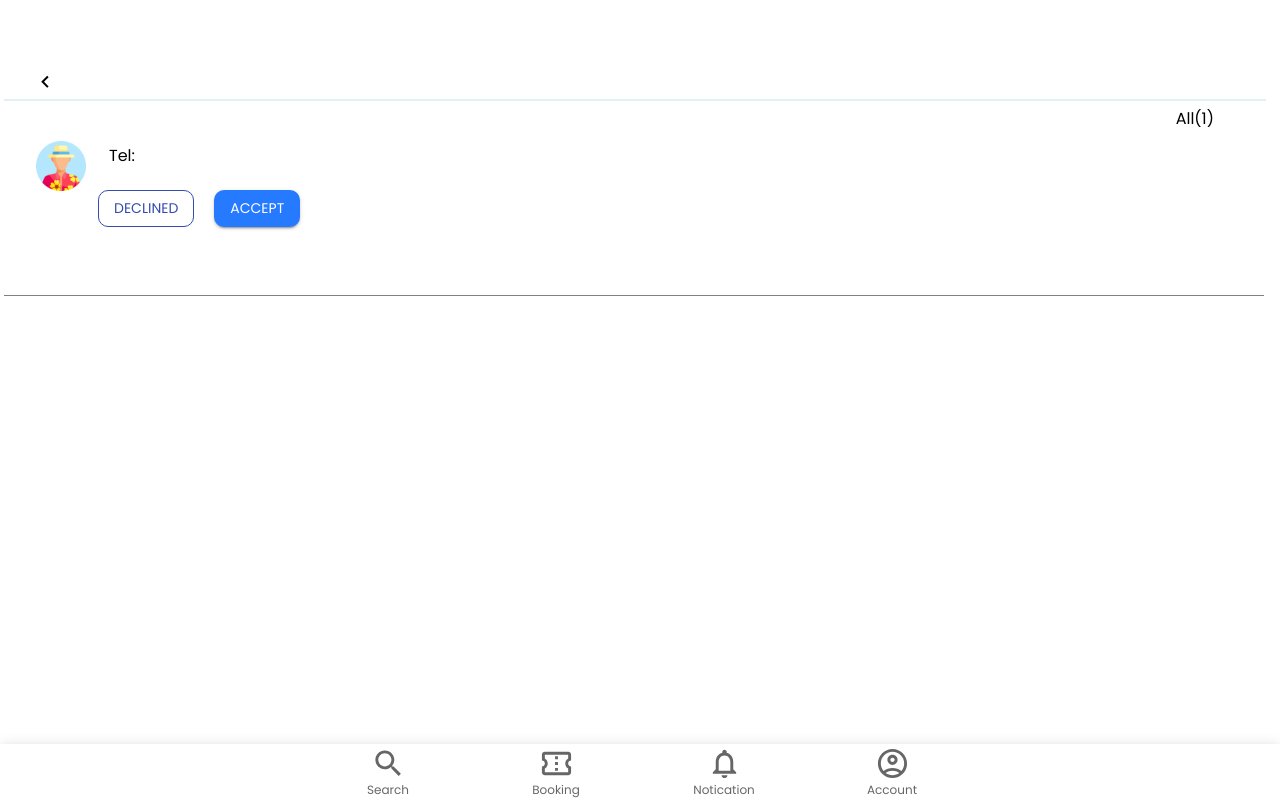
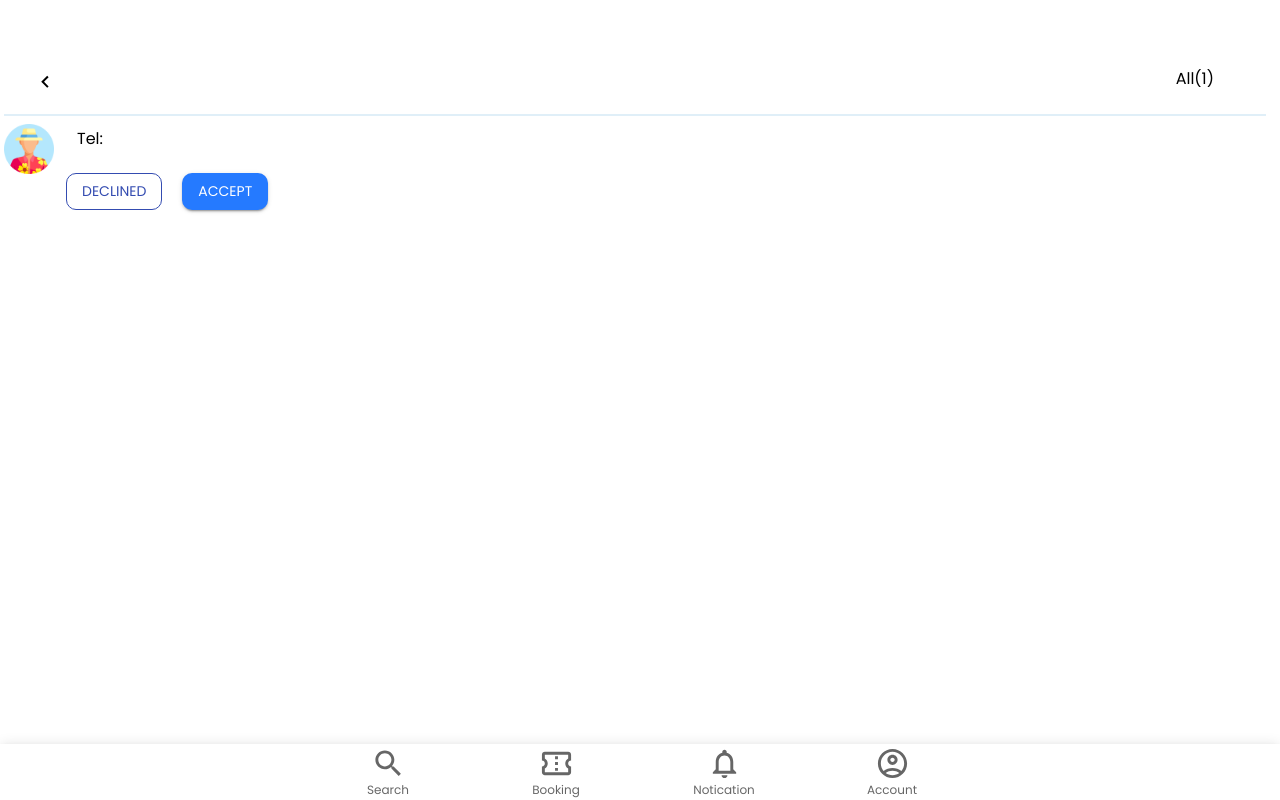
Before and after one commit to 2110336-2565-2/sec1_Group7_Tourister, a Next.js app in the folder frontend/: page /request/userPending/1 in a window 1280 px wide. Built offline with nearby package versions, Linux system fonts and the light colour scheme; no server answers; sample sign-in values are in the browser's storage.

Commit message:
add style to userPending page

```diff
--- a/frontend/components/program/UserPendingCardForGuide.tsx
+++ b/frontend/components/program/UserPendingCardForGuide.tsx
@@ -34,12 +34,8 @@ export const UserPendingCardForGuide: FC<IProgramInterface> = ({
       <div
         key={user._id}
         style={{
-          height: "150px",
-          // margin: "0",
-          // paddingTop: "20px",
-          // paddingBottom: "20px",
-          borderBottom: `1px solid grey`,
-          padding: "2em 1em 0.25em 2em ",
+          borderBottom: `2px solid ${COLOR.paleblue}`,
+          padding: "1em 1em 0.25em 0.25em ",
         }}
       >
         <div>
@@ -84,18 +80,11 @@ export const UserPendingCardForGuide: FC<IProgramInterface> = ({
                     Tel: {user.phoneNumber}
                   </td>
                 </tr>
-                {/* <div>Request</div> */}
                 <div>{user.request}</div>
                 <Button
                   type="button"
                   variant="outlined"
                   onClick={() => statusChange(user.bookingId, "declined")}
-                  style={{
-                    // alignSelf: "center",
-                    transform: "translateX(-10px)",
-                    borderRadius: "10px", borderColor: COLOR.background,
-                    margin: "4px 10px", color: COLOR.background,
-                  }}
                 >
                   DECLINED
                 </Button>
@@ -103,11 +92,6 @@ export const UserPendingCardForGuide: FC<IProgramInterface> = ({
                   type="button"
                   variant="contained"
                   onClick={() => statusChange(user.bookingId, "accepted")}
-                  style={{
-                    // alignSelf: "center",
-                    transform: "translateX(-10px)",
-                    borderRadius: "10px", margin: "4px 10px"
-                  }}
                 >
                   ACCEPT
                 </Button>
--- a/frontend/components/request/programPending/programPending.tsx
+++ b/frontend/components/request/programPending/programPending.tsx
@@ -140,7 +140,7 @@ export default function programPending() {
     month: "short",
     day: "numeric",
   });
-  if (programs.length === 0) {
+  if (programs.length <= 0) {
     return (
       <>
         <Stack alignItems="center">
--- a/frontend/components/request/userPending/userPending.tsx
+++ b/frontend/components/request/userPending/userPending.tsx
@@ -1,14 +1,16 @@
 "use client";
 
-import { useEffect } from "react";
+import { Fragment, useEffect } from "react";
 import { useState } from "react";
-import { Button } from "@mui/material";
+import { Button, CircularProgress, Stack } from "@mui/material";
 import { useRouter } from "next/router";
 import {
   acceptBookingById,
   declineBookingById,
   getAllBookings,
 } from "@/services/bookingService";
+import Image from "next/image";
+import DriveFileRenameOutlineIcon from "@mui/icons-material/DriveFileRenameOutline";
 import { UserCardInterface } from "@/interfaces/UserCardInterface";
 import { getUserById } from "@/services/userService";
 import Link from "next/link";
@@ -16,7 +18,8 @@ import { getProgramById, updateProgramById } from "@/services/programService";
 import { UserInterface } from "@/interfaces/UserInterface";
 import { COLOR } from "@/theme/globalTheme";
 import { UserPendingCardForGuide } from "@/components/program/UserPendingCardForGuide";
-import ChevronLeftIcon from '@mui/icons-material/ChevronLeft';
+import ChevronLeftIcon from "@mui/icons-material/ChevronLeft";
+import tourist from "../../../images/tourist.png";
 
 var programName = "";
 export default function userPending() {
@@ -34,7 +37,7 @@ export default function userPending() {
   const router = useRouter();
   const { programId } = router.query;
   // console.log(programId);
-
+  var isDraft = false;
   async function fetchData() {
     var userArr: any = [];
     var requestArr: any = [];
@@ -91,15 +94,6 @@ export default function userPending() {
     if (status === "accepted") {
       const res = await acceptBookingById(bookingId);
       console.log(res.data);
-      // const programid = res.data.program._id;
-
-      // const program = await getProgramById(programid);
-      // const num_participant = program.data.num_participant + 1;
-      // const response = await updateProgramById(programid, {
-      //   num_participant: num_participant,
-      // });
-      // console.log("eeee");
-      // console.log(response);
     } else if (status === "declined") {
       const res = declineBookingById(bookingId);
       // console.log(res);
@@ -112,6 +106,16 @@ export default function userPending() {
   }, []);
   console.log(userCards);
 
+  // if (userCards.length <= 0) {
+  //   return (
+  //     <>
+  //       <Stack alignItems="center">
+  //         <CircularProgress />
+  //       </Stack>
+  //     </>
+  //   );
+  // }
+
   return (
     <div
       style={{
@@ -120,19 +124,28 @@ export default function userPending() {
       }}
     >
       {/* {userCards.length > 0 ? ( */}
+      <div>
         <nav
           style={{
             display: "flex",
           }}
         >
           <Link
-          href="/request" passHref
+            href="/request"
+            passHref
             style={{ transform: "translateX(60px) translateY(43px)" }}
           >
             {/* <button type="button">Back</button> */}
             <button
-            style={{margin:".3rem 0px 0px 0px",background:"white",border:"0px",transform:"translate(-2.3rem,.3rem)"}}
-            type="button"><ChevronLeftIcon/>
+              style={{
+                margin: ".3rem 0px 0px 0px",
+                background: "white",
+                border: "0px",
+                transform: "translate(-2.3rem,.3rem)",
+              }}
+              type="button"
+            >
+              <ChevronLeftIcon />
             </button>
           </Link>
           <h2
@@ -141,7 +154,7 @@ export default function userPending() {
               textAlign: "center",
               margin: "auto",
               alignSelf: "center",
-            paddingBottom: "30px",
+              paddingBottom: "45px",
               paddingTop: "45px",
               fontWeight: "bold",
               // transform: "translateX(20px)"
@@ -149,48 +162,117 @@ export default function userPending() {
           >
             {programName}
           </h2>
-        {/* <div> All ({userCards.length})</div> */}
-
 
           <div
             style={{
-            transform: "translateX(-50px) translateY(90px)"
+              transform: "translateX(-50px) translateY(50px)",
             }}
           >
             All({userCards.length})
           </div>
         </nav>
-      <hr style={{border: "1px solid", borderColor: COLOR.paleblue, width: "100%"}}/>
+      </div>
+      <hr
+        style={{
+          border: "1px solid",
+          borderColor: COLOR.paleblue,
+          width: "100%",
+        }}
+      />
+      <div>
         {userCards.length > 0 ? (
           <div>
             {userCards.map((user: any) => (
               <div key={user.userId}>
-              <UserPendingCardForGuide
-                key={user._id}
-                user={user}
-                isComplete={false}
+                {isDraft ? (
+                  <button type="button">
+                    <DriveFileRenameOutlineIcon />
+                  </button>
+                ) : (
+                  <Fragment />
+                )}
+                <div style={{ display: "inline-block", float: "left" }}>
+                  <Image
+                    style={{ marginLeft: "auto", marginRight: "auto" }}
+                    // alt={singleOption.label}
+                    src={tourist}
+                    width={50}
+                    height={50}
                   />
-              {/* <div>
+                </div>
+                <div>
+                  <div
+                    style={{
+                      display: "inline-block",
+                      float: "left",
+                      padding: "10px",
+                    }}
+                  >
+                    <table>
+                      <tbody>
+                        <tr>
+                          <td
+                            style={{
+                              fontWeight: "bold",
+                              transform: "translateY(-15px) translateX(10px)",
+                            }}
+                          >
                             {user.name} {user.surname}
-              </div>
-              <div>Tel: {user.phoneNumber}</div>
-              <div>Request: </div> */}
-              {/* <div>{user.request}</div> */}
-              {/* <Button
+                          </td>
+                        </tr>
+                        <tr>
+                          <td
+                            style={{
+                              fontWeight: "lighter",
+                              transform: "translateY(-15px) translateX(10px)",
+                            }}
+                          >
+                            Tel: {user.phoneNumber}
+                          </td>
+                        </tr>
+                        {/* <div>Request</div> */}
+                        <div>{user.request}</div>
+                        <Button
                           type="button"
                           variant="outlined"
-                onClick={() => statusChange(user.bookingId, "declined")}
+                          onClick={() =>
+                            statusChange(user.bookingId, "declined")
+                          }
+                          style={{
+                            // alignSelf: "center",
+                            transform: "translateX(-10px)",
+                            borderRadius: "10px",
+                            borderColor: COLOR.background,
+                            margin: "4px 10px",
+                            color: COLOR.background,
+                          }}
                         >
                           DECLINED
                         </Button>
                         <Button
                           type="button"
                           variant="contained"
-                onClick={() => statusChange(user.bookingId, "accepted")}
+                          onClick={() =>
+                            statusChange(user.bookingId, "accepted")
+                          }
+                          style={{
+                            // alignSelf: "center",
+                            transform: "translateX(-10px)",
+                            borderRadius: "10px",
+                            margin: "4px 10px",
+                          }}
                         >
                           ACCEPT
                         </Button>
-              <p>---------------------------------------------------------</p> */}
+                      </tbody>
+                    </table>
+                  </div>
+                </div>
+
+                <br></br>
+                <br></br>
+                <br></br>
+                <br></br>
               </div>
             ))}
           </div>
@@ -199,13 +281,16 @@ export default function userPending() {
             style={{
               margin: "auto",
               color: "grey",
-            textAlign: "center"
+              textAlign: "center",
             }}
           >
-          Looks like there are no more requests for this trip. Please return to
-          the Request page
+            Looks like there are no more requests for this trip. Please return
+            to the Request page
           </div>
+          // </div>
         )}
+      </div>
+      {/* ); */}
     </div>
   );
 }
```
Lines whose indentation alone changed are shown as unchanged.
